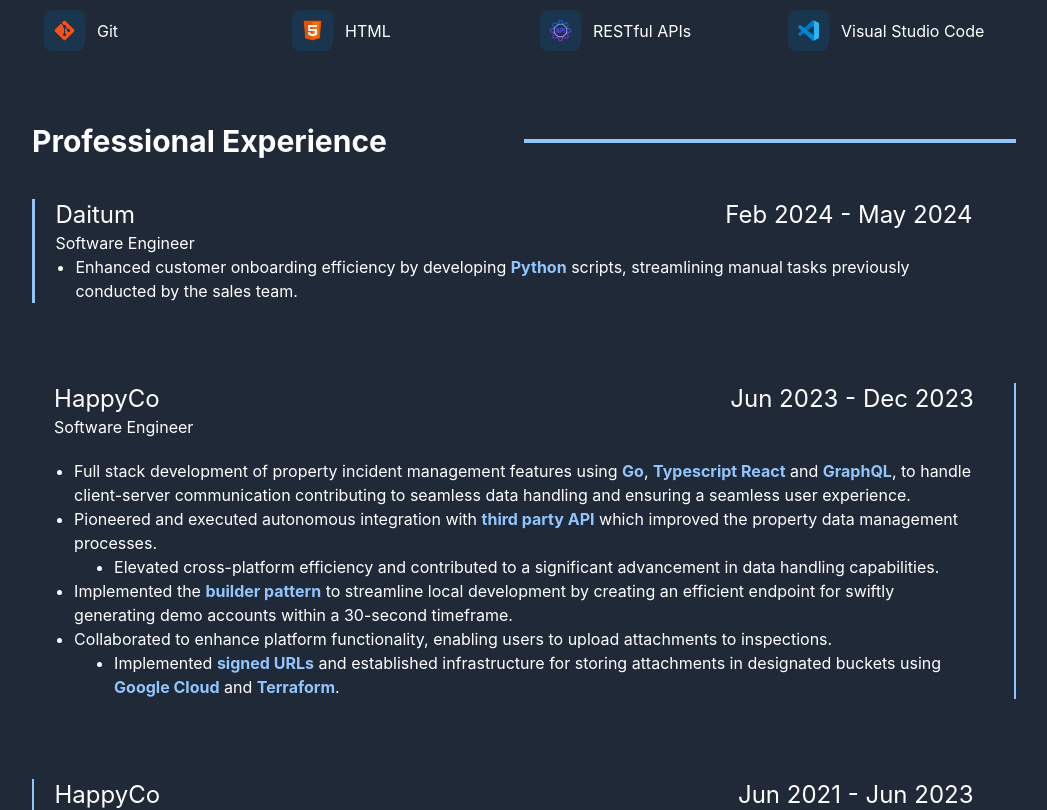
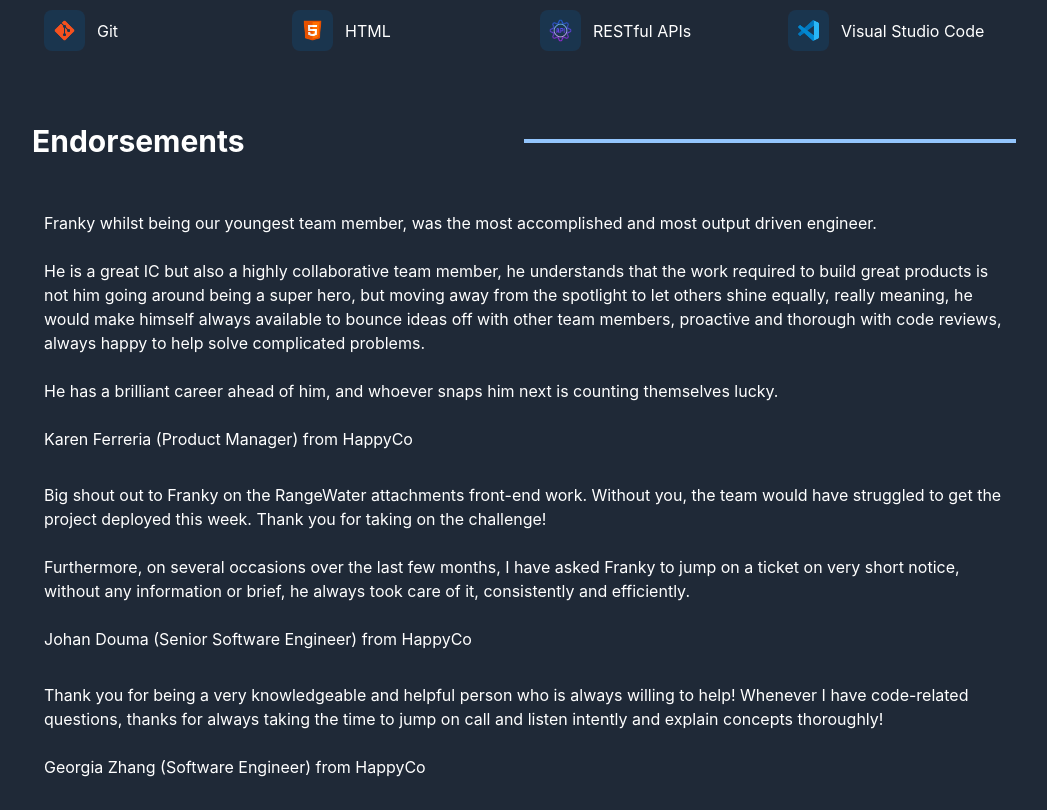
Before and after one commit to frankylu3/my-portfolio, a React (Create React App) app: page / in a window 1280 px wide. Shown: the part 660-1470 px from the top of the page, without its empty margins (116-1163 px from the left). Built offline with nearby package versions, Linux system fonts and the light colour scheme.

Commit message:
Add endorsements

```diff
--- /dev/null
+++ b/src/components/review.jsx
@@ -0,0 +1,11 @@
+import React from "react";
+
+function Review({ children }) {
+  return (
+    <div className="flex items-center gap-3 rounded-md p-3 bg-secondary/5 dark:bg-[#ffffff0a] dark:backdrop-blur-2xl text-white">
+      {children}
+    </div>
+  );
+}
+
+export default Review;
--- a/src/pages/home.jsx
+++ b/src/pages/home.jsx
@@ -1,8 +1,10 @@
+import React from "react";
 import Header from "../components/header";
 import Skill from "../components/skill";
 import Heading from "../components/heading";
 import Sideline from "../components/sideline";
 import Footer from "../components/footer";
+import Review from "../components/review";
 
 export default function Home() {
   return (
@@ -44,6 +46,65 @@ export default function Home() {
             <Skill src="images/icons/restapi.png" desc="RESTful APIs" />
             <Skill src="images/icons/vscode.png" desc="Visual Studio Code" />
           </ul>
+        </div>
+        <Heading value="Endorsements" />
+        <div className="grid grid-cols-1 gap-y-2 pt-10 pb-10">
+          <Review>
+            <div>
+              <p>
+                Franky whilst being our youngest team member, was the most
+                accomplished and most output driven engineer.
+              </p>
+              <br />
+              <p>
+                He is a great IC but also a highly collaborative team member, he
+                understands that the work required to build great products is
+                not him going around being a super hero, but moving away from
+                the spotlight to let others shine equally, really meaning, he
+                would make himself always available to bounce ideas off with
+                other team members, proactive and thorough with code reviews,
+                always happy to help solve complicated problems.
+              </p>
+              <br />
+              <p>
+                He has a brilliant career ahead of him, and whoever snaps him
+                next is counting themselves lucky.
+              </p>
+              <br />
+              <p>Karen Ferreria (Product Manager) from HappyCo</p>
+            </div>
+          </Review>
+          <Review>
+            <div>
+              <p>
+                Big shout out to Franky on the RangeWater attachments front-end
+                work. Without you, the team would have struggled to get the
+                project deployed this week. Thank you for taking on the
+                challenge!
+              </p>
+              <br />
+              <p>
+                Furthermore, on several occasions over the last few months, I
+                have asked Franky to jump on a ticket on very short notice,
+                without any information or brief, he always took care of it,
+                consistently and efficiently.
+              </p>
+              <br />
+              <p>Johan Douma (Senior Software Engineer) from HappyCo</p>
+            </div>
+          </Review>
+          <Review>
+            <div>
+              <p>
+                Thank you for being a very knowledgeable and helpful person who
+                is always willing to help! Whenever I have code-related
+                questions, thanks for always taking the time to jump on call and
+                listen intently and explain concepts thoroughly!
+              </p>
+              <br />
+              <p>Georgia Zhang (Software Engineer) from HappyCo</p>
+            </div>
+          </Review>
         </div>
         <Heading value="Professional Experience" />
         <div className="flex pt-10 pb-10">
```
Also changed, not shown: 1 other file (tests, documents, lock files or other folders).
